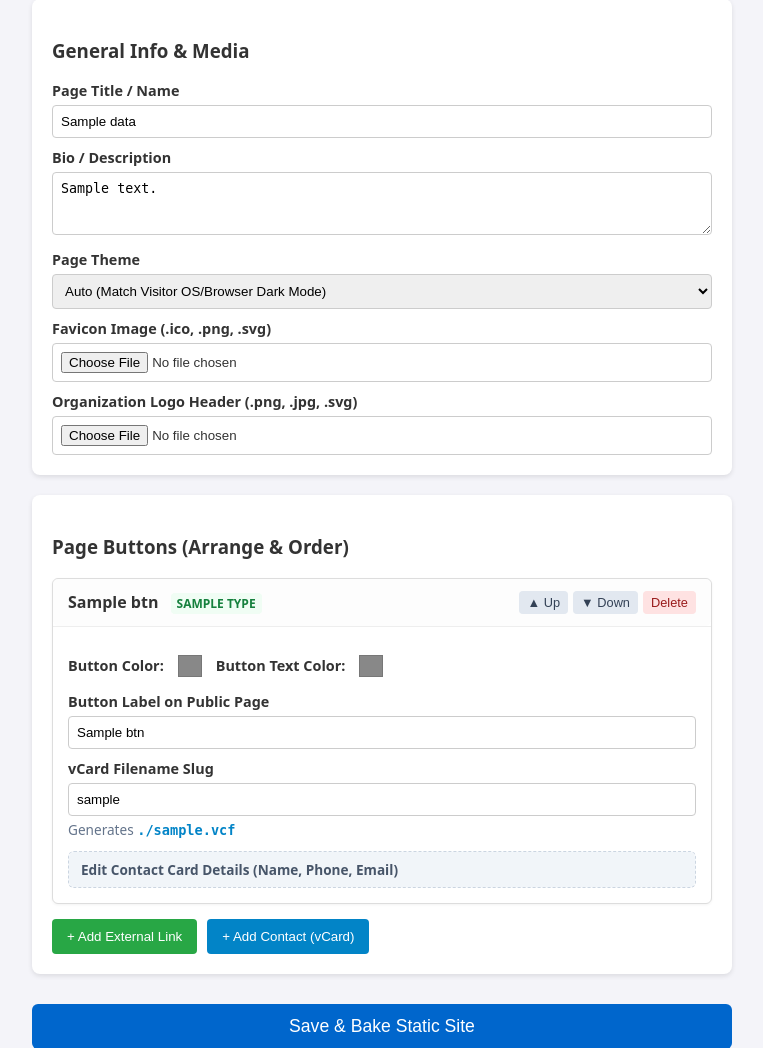
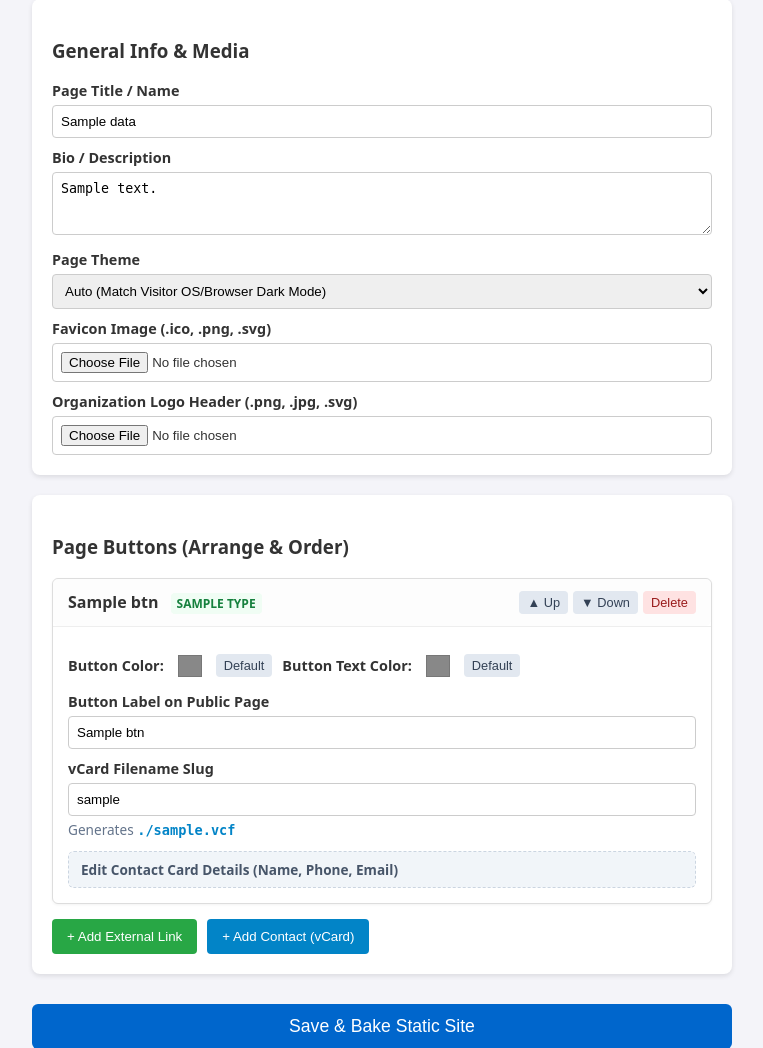
Before and after one commit to wpyoga/linkbuilder, a Flask app: template templates/admin.jinja2 in a window 1280 px wide. Shown: the part 114-1162 px from the top of the page, without its empty margins (258-1021 px from the left). Run offline with Flask 3, Linux system fonts and the light colour scheme; the template is opened without the code that fills it: most values are stand-ins (such as "Sample title", 1, 10 or a date in 2020); some libraries are stand-ins or nearby versions.

Commit message:
feat: ability to reset button colors

```diff
--- a/templates/admin.jinja2
+++ b/templates/admin.jinja2
@@ -83,6 +83,18 @@
         height: 32px;
         cursor: pointer;
         background: transparent;
+      }
+      .color-reset-btn {
+        background: #e2e8f0;
+        color: #334155;
+        border: none;
+        padding: 4px 8px;
+        border-radius: 4px;
+        cursor: pointer;
+        font-size: 0.8rem;
+      }
+      .color-reset-btn:hover {
+        background: #cbd5e1;
       }
       .control-btns {
         display: flex;
@@ -251,9 +263,11 @@
               <div class="block-content">
                 <div class="color-picker-wrapper">
                   <label style="margin:0;">Button Color:</label>
-                  <input type="color" data-field="color" value="{{ btn.color or '#0066cc' }}" />
+                  <input type="color" data-field="color" value="{{ btn.color or ('#0066cc' if btn.type == 'link' else '#0284c7') }}" data-default="{{ '#0066cc' if btn.type == 'link' else '#0284c7' }}" />
+                  <button type="button" class="color-reset-btn" onclick="resetColor(this)">Default</button>
                   <label style="margin:0;">Button Text Color:</label>
-                  <input type="color" data-field="text_color" value="{{ btn.text_color or '#ffffff' }}" />
+                  <input type="color" data-field="text_color" value="{{ btn.text_color or '#ffffff' }}" data-default="#ffffff" />
+                  <button type="button" class="color-reset-btn" onclick="resetColor(this)">Default</button>
                 </div>
 
                 {% if btn.type == 'link' %}
@@ -333,6 +347,11 @@
         return true;
       }
 
+      function resetColor(button) {
+        const colorInput = button.previousElementSibling;
+        colorInput.value = colorInput.dataset.default;
+      }
+
       function updateSummaryTitle(inputEl) {
         const block = inputEl.closest('.button-block');
         const titleSpan = block.querySelector('.block-title');
@@ -386,9 +405,11 @@
           <div class="block-content">
             <div class="color-picker-wrapper">
               <label style="margin:0;">Button Color:</label>
-              <input type="color" data-field="color" value="#0066cc">
+              <input type="color" data-field="color" value="#0066cc" data-default="#0066cc">
+              <button type="button" class="color-reset-btn" onclick="resetColor(this)">Default</button>
               <label style="margin:0;">Button Text Color:</label>
-              <input type="color" data-field="text_color" value="#ffffff">
+              <input type="color" data-field="text_color" value="#ffffff" data-default="#ffffff">
+              <button type="button" class="color-reset-btn" onclick="resetColor(this)">Default</button>
             </div>
             <label>Button Label</label>
             <input type="text" data-field="label" placeholder="e.g. Official Website" oninput="updateSummaryTitle(this)" required>
@@ -420,9 +441,11 @@
           <div class="block-content">
             <div class="color-picker-wrapper">
               <label style="margin:0;">Button Color:</label>
-              <input type="color" data-field="color" value="#0284c7">
+              <input type="color" data-field="color" value="#0284c7" data-default="#0284c7">
+              <button type="button" class="color-reset-btn" onclick="resetColor(this)">Default</button>
               <label style="margin:0;">Button Text Color:</label>
-              <input type="color" data-field="text_color" value="#ffffff">
+              <input type="color" data-field="text_color" value="#ffffff" data-default="#ffffff">
+              <button type="button" class="color-reset-btn" onclick="resetColor(this)">Default</button>
             </div>
             <label>Button Label on Public Page</label>
             <input type="text" data-field="button_label" placeholder="e.g. Save Contact Info" oninput="updateSummaryTitle(this)" required>
```
